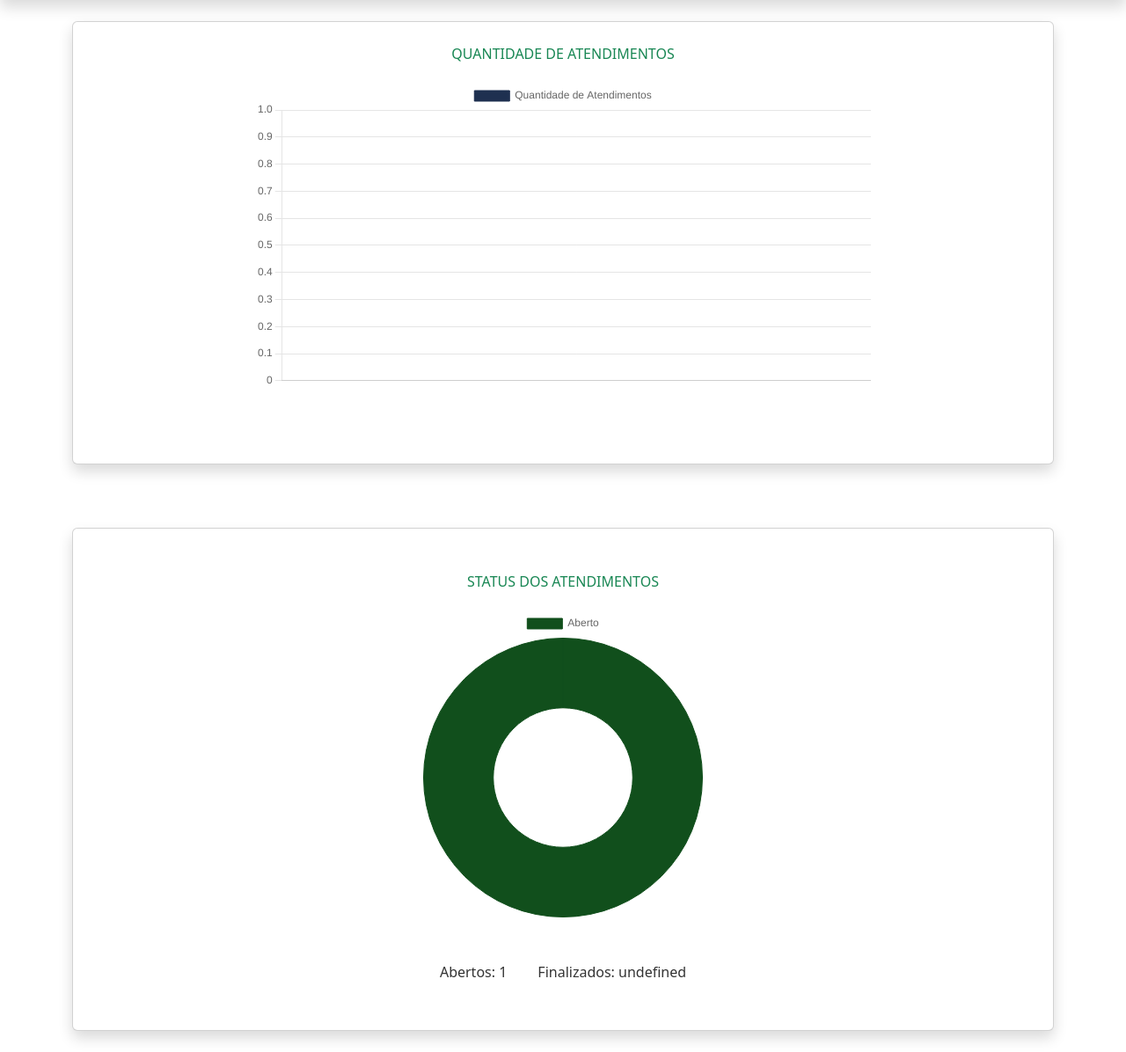
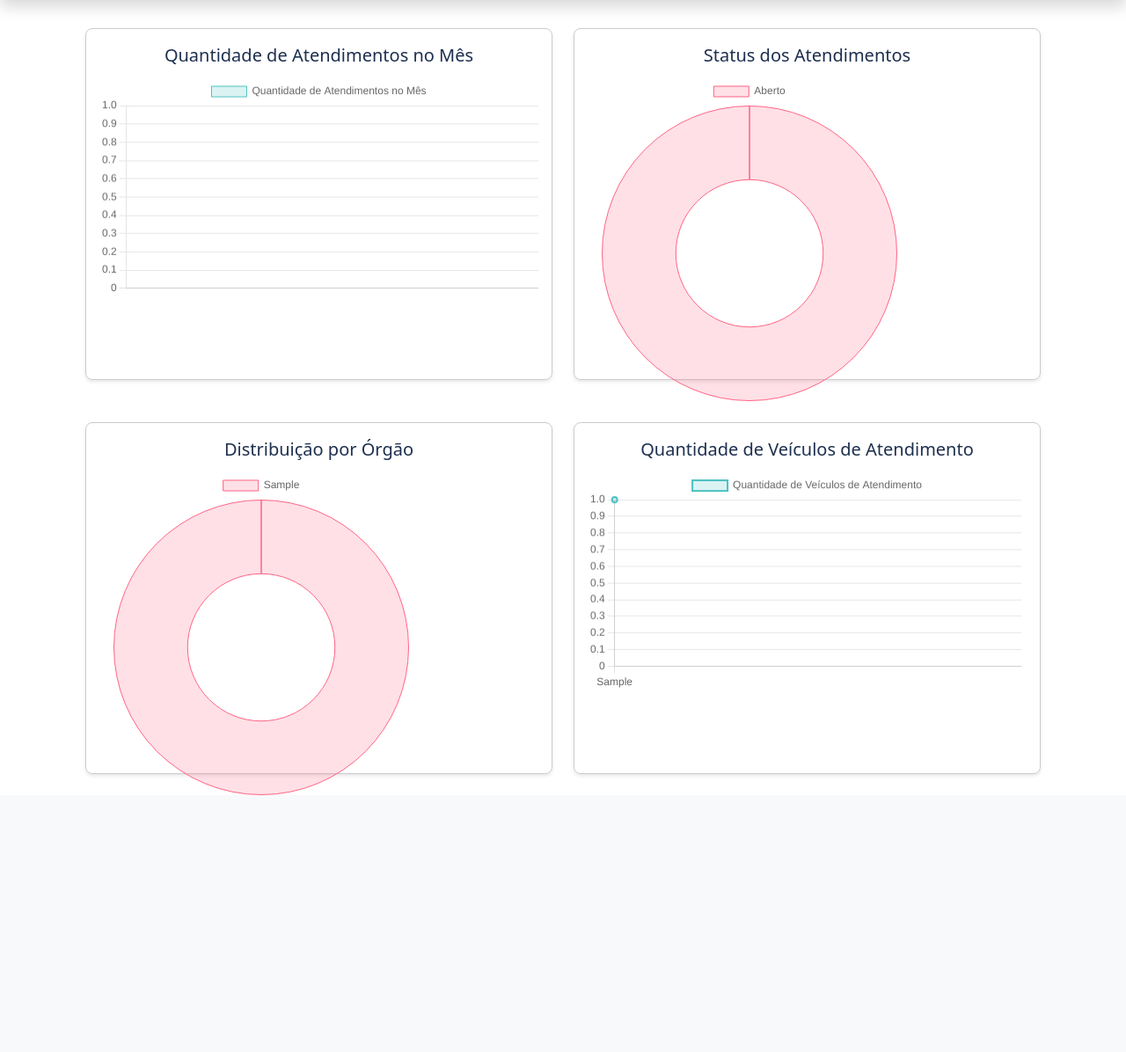
Before and after one commit to thiagormoura/relacionamento_medico-HRG, a PHP site: page /estatisticas.php in a window 1280 px wide. Shown: the part 157-1353 px from the top of the page at 88% size. After the commit the page ends 1061 px from the top, so only its background shows below. Run offline with PHP 8.4, Linux system fonts and the light colour scheme; tables that the repository leaves empty or names only in its code hold one stand-in row (values such as "Sample post"); some libraries are stand-ins or nearby versions.

Commit message:
ajustes nos graficos

```diff
--- a/estatisticas.php
+++ b/estatisticas.php
@@ -63,10 +63,65 @@ while ($row = $resultStatus->fetch_assoc()) {
 }
 $statusLabelsJson = json_encode($statusLabels);
 $statusDataJson = json_encode($statusData);
+
+$sqlVeiculoAtendimento = "
+    SELECT
+        veiculo_atendimento,
+        COUNT(*) AS quantidade
+    FROM
+        atendimento
+    GROUP BY
+        veiculo_atendimento;
+";
+$resultVeiculoAtendimento = $conn->query($sqlVeiculoAtendimento);
+$veiculoLabels = [];
+$veiculoData = [];
+while ($row = $resultVeiculoAtendimento->fetch_assoc()) {
+    $veiculoLabels[] = $row['veiculo_atendimento'];
+    $veiculoData[] = $row['quantidade'];
+}
+$veiculoLabelsJson = json_encode($veiculoLabels);
+$veiculoDataJson = json_encode($veiculoData);
+
+$sqlOrg = "
+    SELECT
+        orgao,
+        COUNT(*) AS quantidade
+    FROM
+        profissionais
+    GROUP BY
+        orgao;
+";
+$resultOrg = $conn->query($sqlOrg);
+$orgLabels = [];
+$orgData = [];
+while ($row = $resultOrg->fetch_assoc()) {
+    $orgLabels[] = $row['orgao'];
+    $orgData[] = $row['quantidade'];
+}
+$orgLabelsJson = json_encode($orgLabels);
+$orgDataJson = json_encode($orgData);
+
+$sqlOrg = "
+    SELECT orgao, COUNT(*) AS quantidade
+    FROM profissionais
+    GROUP BY orgao;
+";
+
+$resultOrg = $conn->query($sqlOrg);
+$orgaoLabels = [];
+$orgaoData = [];
+
+while ($row = $resultOrg->fetch_assoc()) {
+    $orgaoLabels[] = $row['orgao'];
+    $orgaoData[] = $row['quantidade'];
+}
+
+$orgaoLabelsJson = json_encode($orgaoLabels);
+$orgaoDataJson = json_encode($orgaoData);
+
 $conn->close();
 ?>
-
-
 
 <!DOCTYPE html>
 <html lang="pt-br">
@@ -75,7 +130,7 @@ $conn->close();
     <meta charset="UTF-8">
     <meta name="viewport" content="width=device-width, initial-scale=1.0">
     <title>Histórico - Relacionamento Médico</title>
-    <link rel="icon" href="img\Logobordab.png" type="image/x-icon">
+    <link rel="icon" href="img/Logobordab.png" type="image/x-icon">
 
     <script src="https://cdn.jsdelivr.net/npm/sweetalert2@11"></script>
     <link rel="stylesheet" href="css/styles.css">
@@ -87,48 +142,76 @@ $conn->close();
     <link rel="stylesheet" href="css/multi-select-tag.css">
 
     <style>
-        .chart-stats {
-            display: flex;
-            align-items: center;
-            justify-content: center;
-            margin-top: 20px;
-            font-size: 16px;
-            color: #333;
-        }
-
-        .chart-stats p {
-            margin: 0 15px;
-        }
-        .chart-container {
+    .container {
         display: flex;
         flex-direction: column;
         align-items: center;
+        width: 100%;
+        padding: 0 15px;
+    }
+
+    .row {
+        display: flex;
+        flex-wrap: wrap;
+        justify-content: center;
+        width: 100%;
+    }
+
+    .col-xl-6, .col-md-6 {
+        display: flex;
+        justify-content: center;
         margin-bottom: 30px;
     }
+
     .chart-box {
+        position: relative;
+        width: 100%;
+        max-width: 550px;
+        margin: 0 auto;
+        height: 400px;
+        border: 1px solid #ccc;
+        border-radius: 8px;
+        padding: 15px;
+        box-shadow: 0 2px 4px rgba(0, 0, 0, 0.1);
+    }
+
+    .chart-header {
+        font-size: 1.25rem;
+        color: #1E3050;
+        text-align: center;
+        margin-bottom: 10px;
+    }
+
+    .chart-box canvas {
         width: 80%;
-            max-width: 800px;
-            height: 350px;
-            margin-bottom: 30px;
+        height: 80%;
+    }
+
+    .button-group {
         display: flex;
         justify-content: center;
-            align-items: center;
-        }
-        .chart-box canvas {
-            width: 100%;
-            height: 100%;
-        }
-        .chart-header {
-            text-align: center;
         margin-bottom: 20px;
     }
-        .center-content {
-            display: flex;
-            flex-direction: column;
-            align-items: center;
-            justify-content: center;
+
+    .button-group button {
+        background-color: #1E3050;
+        color: white;
+        border: 2px solid #1E3050;
+        border-radius: 5px;
+        padding: 10px 20px;
+        margin: 0 10px;
+        cursor: pointer;
+        font-size: 16px;
+        transition: background-color 0.3s, border-color 0.3s;
+    }
+
+    .button-group button:hover {
+        background-color: white;
+        color: #1E3050;
+        border-color: #1E3050;
     }
 </style>
+
 </head>
 <?php
     $pageTitle = "Estatísticas - Registros de Atendimento";
@@ -136,77 +219,66 @@ $conn->close();
 ?>
 <body>
 <div class="container mt-2">
-        <div class="row mt-4 center-content">
-            <div class="col-xl-12 col-md-12 col-lg-12 mb-4 mb-0">
-                <div class="card border-left-success shadow h-80 py-2">
-                    <div class="card-body">
-                        <div class="row no-gutters align-items-center">
-                            <div class="col-12">
-                                <div class="chart-header text-xs font-weight-bold text-success text-uppercase">
-                                    Quantidade de Atendimentos
+        <div class="row mt-4">
+            <div class="col-xl-6 col-md-6 mb-4">
+                <div class="chart-box">
+                    <div class="chart-header">
+                        Quantidade de Atendimentos no Mês
                     </div>
-                                <div class="chart-container">
-                                    <div class="chart-box">
                     <canvas id="barChart"></canvas>
                 </div>
             </div>
+
+            <div class="col-xl-6 col-md-6 mb-4">
+                <div class="chart-box">
+                    <div class="chart-header">
+                        Status dos Atendimentos
+                    </div>
+                    <canvas id="doughnutChart"></canvas>
                 </div>
             </div>
         </div>
+
+        <div class="row mt-4">
+            <div class="col-xl-6 col-md-6 mb-4">
+                <div class="chart-box">
+                    <div class="chart-header">
+                        Distribuição por Órgão
+                    </div>
+                    <canvas id="orgaoChart"></canvas>
                 </div>
             </div>
+
+            <div class="col-xl-6 col-md-6 mb-4">
+                <div class="chart-box">
+                    <div class="chart-header">
+                        Quantidade de Veículos de Atendimento
                     </div>
-    </div>
-    <div class="container mt-5">
-        <div class="row mt-4 center-content">
-            <div class="col-xl-12 col-md-12 col-lg-12 mb-4 mb-0">
-                <div class="card border-left-success shadow h-80 py-2">
-                    <div class="card-body">
-                        <div class="row no-gutters align-items-center">
-                            <div class="col-12">
-                                <div class="chart-header text-xs font-weight-bold text-success text-uppercase mt-4">
-                                    Status dos Atendimentos
-                                </div>
-                                <div class="chart-container">
-                                    <div class="chart-box">
-                                        <canvas id="doughnutChart"></canvas>
-                                    </div>
-                                    <div id="doughnutChartStats" class="chart-stats">
-                                        <!-- As quantidades serão inseridas aqui pelo JavaScript -->
-                                    </div>
-                                </div>
-                            </div>
-                        </div>
-                    </div>
+                    <canvas id="lineChart"></canvas>
                 </div>
             </div>
         </div>
     </div>
 <script src="https://cdn.jsdelivr.net/npm/chart.js"></script>
+
 <script>
-    document.addEventListener("DOMContentLoaded", function() {
+document.addEventListener("DOMContentLoaded", function () {
     const labels = <?php echo $labelsJson; ?>;
     const data = <?php echo $dataJson; ?>;
-        const statusLabels = <?php echo $statusLabelsJson; ?>;
-        const statusData = <?php echo $statusDataJson; ?>;
 
-        const barChartData = {
+    const ctx = document.getElementById('barChart').getContext('2d');
+    new Chart(ctx, {
+        type: 'bar',
+        data: {
             labels: labels,
             datasets: [{
-                label: 'Quantidade de Atendimentos',
-                backgroundColor: '#1E3050',
-                borderColor: '#1E3050',
+                label: 'Quantidade de Atendimentos no Mês',
+                backgroundColor: 'rgba(75, 192, 192, 0.2)',
+                borderColor: 'rgba(75, 192, 192, 1)',
                 borderWidth: 1,
                 data: data,
             }]
-        };
-
-        const barCtx = document.getElementById('barChart').getContext('2d');
-        const doughnutCtx = document.getElementById('doughnutChart').getContext('2d');
-
-        new Chart(barCtx, {
-            type: 'bar',
-            data: barChartData,
+        },
         options: {
             scales: {
                 y: {
@@ -215,20 +287,36 @@ $conn->close();
             }
         }
     });
+});
+</script>
 
-        new Chart(doughnutCtx, {
+<script>
+document.addEventListener("DOMContentLoaded", function () {
+    const statusLabels = <?php echo $statusLabelsJson; ?>;
+    const statusData = <?php echo $statusDataJson; ?>;
+
+    const ctx = document.getElementById('doughnutChart').getContext('2d');
+    new Chart(ctx, {
         type: 'doughnut',
         data: {
             labels: statusLabels,
             datasets: [{
                 label: 'Status dos Atendimentos',
                 backgroundColor: [
-                        '#114F1C',
-                        '#1E3050'
+                    'rgba(255, 99, 132, 0.2)',
+                    'rgba(54, 162, 235, 0.2)',
+                    'rgba(255, 206, 86, 0.2)',
+                    'rgba(75, 192, 192, 0.2)',
+                    'rgba(153, 102, 255, 0.2)',
+                    'rgba(255, 159, 64, 0.2)'
                 ],
                 borderColor: [
-                        '#114F1C',
-                        '#1E3050'
+                    'rgba(255, 99, 132, 1)',
+                    'rgba(54, 162, 235, 1)',
+                    'rgba(255, 206, 86, 1)',
+                    'rgba(75, 192, 192, 1)',
+                    'rgba(153, 102, 255, 1)',
+                    'rgba(255, 159, 64, 1)'
                 ],
                 borderWidth: 1,
                 data: statusData,
@@ -242,7 +330,7 @@ $conn->close();
                 },
                 tooltip: {
                     callbacks: {
-                            label: function(context) {
+                        label: function (context) {
                             let label = context.label || '';
                             if (label) {
                                 label += ': ';
@@ -257,13 +345,96 @@ $conn->close();
             }
         }
     });
-        const doughnutChartStats = document.getElementById('doughnutChartStats');
-        doughnutChartStats.innerHTML = `
-            <p style="display: inline-block; margin-right: 20px;">Abertos: ${statusData[0]}</p>
-            <p style="display: inline-block;">Finalizados: ${statusData[1]}</p>
-        `;
+});
+
+</script>
+
+<script>
+document.addEventListener("DOMContentLoaded", function () {
+    const orgaoLabels = <?php echo $orgaoLabelsJson; ?>;
+    const orgaoData = <?php echo $orgaoDataJson; ?>;
+
+    const ctx = document.getElementById('orgaoChart').getContext('2d');
+    new Chart(ctx, {
+        type: 'doughnut',
+        data: {
+            labels: orgaoLabels,
+            datasets: [{
+                label: 'Distribuição por Órgão',
+                backgroundColor: [
+                    'rgba(255, 99, 132, 0.2)',
+                    'rgba(54, 162, 235, 0.2)',
+                    'rgba(255, 206, 86, 0.2)',
+                    'rgba(75, 192, 192, 0.2)',
+                    'rgba(153, 102, 255, 0.2)',
+                    'rgba(255, 159, 64, 0.2)'
+                ],
+                borderColor: [
+                    'rgba(255, 99, 132, 1)',
+                    'rgba(54, 162, 235, 1)',
+                    'rgba(255, 206, 86, 1)',
+                    'rgba(75, 192, 192, 1)',
+                    'rgba(153, 102, 255, 1)',
+                    'rgba(255, 159, 64, 1)'
+                ],
+                borderWidth: 1,
+                data: orgaoData,
+            }]
+        },
+        options: {
+            responsive: true,
+            plugins: {
+                legend: {
+                    position: 'top',
+                },
+                tooltip: {
+                    callbacks: {
+                        label: function (context) {
+                            let label = context.label || '';
+                            if (label) {
+                                label += ': ';
+                            }
+                            if (context.raw !== null) {
+                                label += context.raw;
+                            }
+                            return label;
+                        }
+                    }
+                }
+            }
+        }
+    });
 });
 </script>
+
+<script>
+document.addEventListener("DOMContentLoaded", function () {
+    const veiculoLabels = <?php echo $veiculoLabelsJson; ?>;
+    const veiculoData = <?php echo $veiculoDataJson; ?>;
+
+    const ctx = document.getElementById('lineChart').getContext('2d');
+    new Chart(ctx, {
+        type: 'line',
+        data: {
+            labels: veiculoLabels,
+            datasets: [{
+                label: 'Quantidade de Veículos de Atendimento',
+                backgroundColor: 'rgba(75, 192, 192, 0.2)',
+                borderColor: 'rgba(75, 192, 192, 1)',
+                borderWidth: 2,
+                data: veiculoData,
+            }]
+        },
+        options: {
+            scales: {
+                y: {
+                    beginAtZero: true
+                }
+            }
+        }
+    });
+});
+</script>
+
 </body>
-
 </html>
```
Lines whose indentation alone changed are shown as unchanged.
